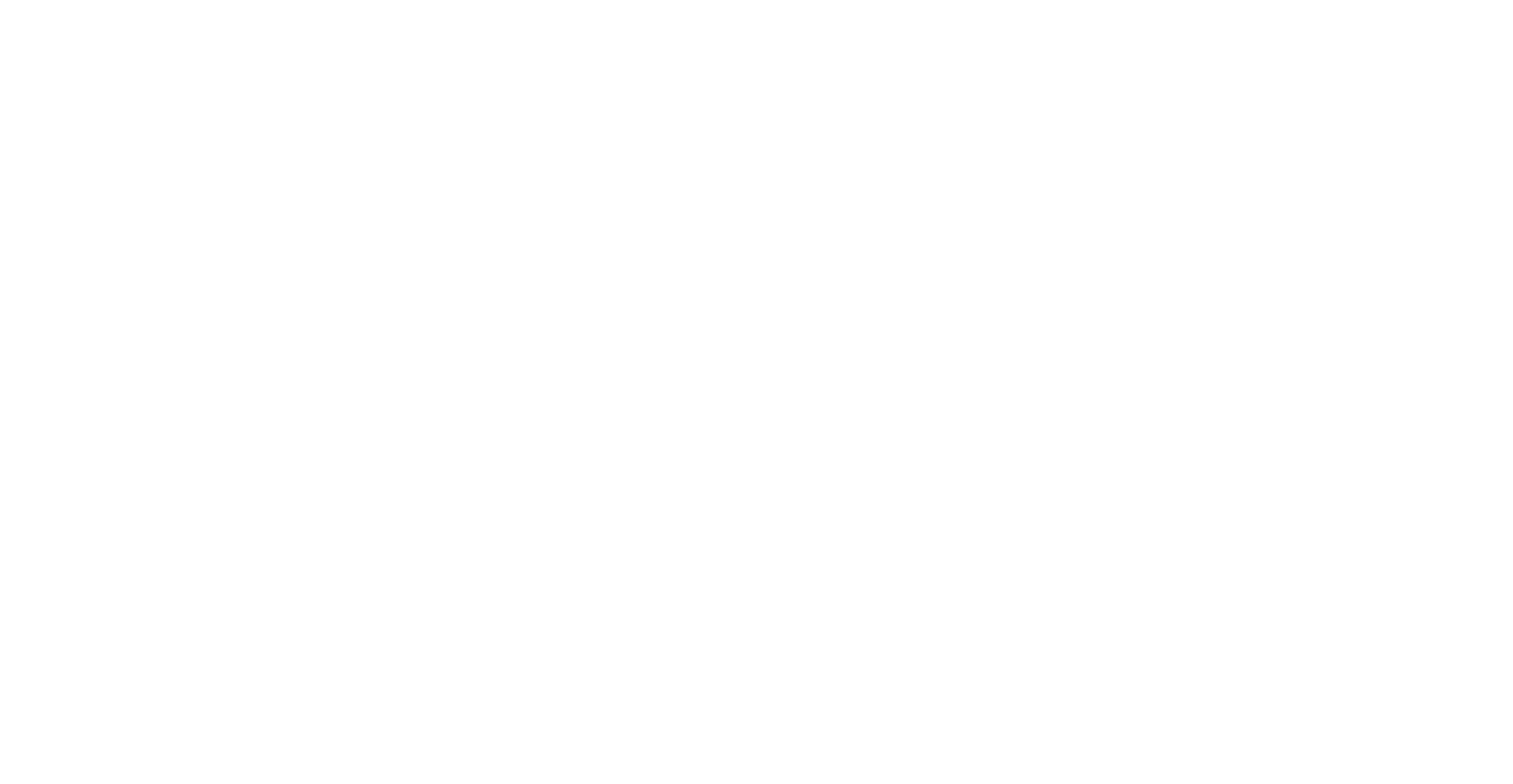
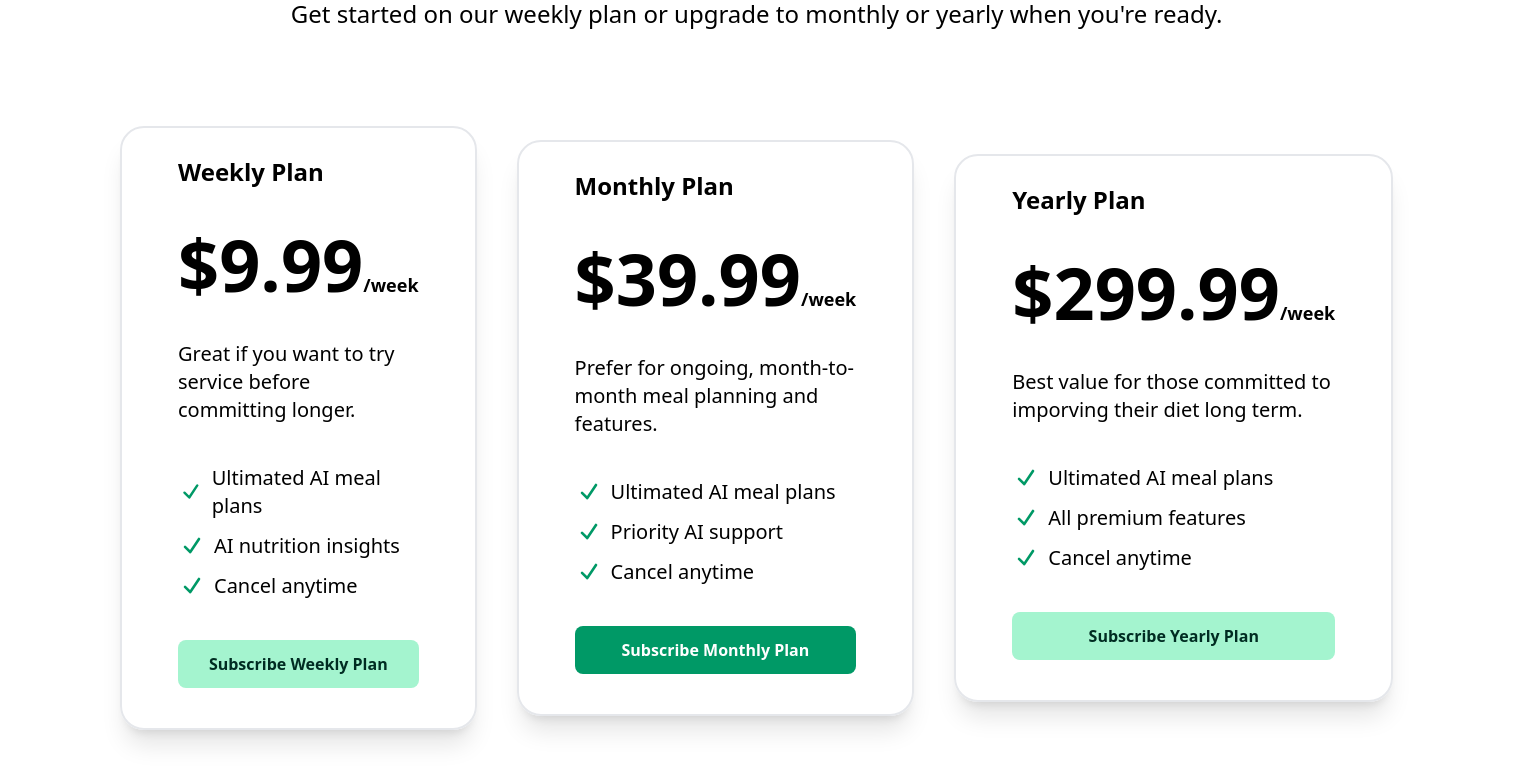
Before and after one commit to yiwenwangANU/saas_ai, a React (Vite) app: page /subscription in a window 1280 px wide. Shown: the part 238-1022 px from the top of the page, 1513 px wide, since content can reach past the window. Before the commit the page ends 800 px from the top, so only its background shows below. Built offline with nearby package versions, Linux system fonts and the light colour scheme; no server answers.

Commit message:
add content and css in subscription page and add more variant to Button component

```diff
--- a/src/pages/Subscription.tsx
+++ b/src/pages/Subscription.tsx
@@ -1,5 +1,95 @@
+import { CheckIcon } from "@heroicons/react/16/solid";
+import Button from "../ui/Button";
+
 const Subscription = () => {
-  return <div>Subscription Page</div>;
+  return (
+    <div>
+      <div className="flex flex-col gap-4 items-center mx-20 rounded-xl py-10 my-10">
+        <div className="text-6xl font-bold">Price</div>
+        <div className="text-2xl pb-20">
+          Get started on our weekly plan or upgrade to monthly or yearly when
+          you're ready.
+        </div>
+        <div className="flex flex-row gap-10 items-center px-10">
+          <div className="border-2 border-gray-200 rounded-3xl shadow-xl flex flex-col gap-10 px-14 pt-7 pb-10">
+            <div className="text-2xl font-bold">Weekly Plan</div>
+            <div>
+              <span className="text-7xl font-bold">$9.99</span>
+              <span className="font-bold text-lg">/week</span>
+            </div>
+            <div className="text-xl">
+              Great if you want to try service before committing longer.
+            </div>
+            <ul className="flex flex-col gap-3 text-xl">
+              <li className="flex items-center gap-2">
+                <CheckIcon className="w-7 text-emerald-600" />
+                Ultimated AI meal plans
+              </li>
+              <li className="flex items-center gap-2">
+                <CheckIcon className="w-7 text-emerald-600" />
+                AI nutrition insights
+              </li>
+              <li className="flex items-center gap-2">
+                <CheckIcon className="w-7 text-emerald-600" />
+                Cancel anytime
+              </li>
+            </ul>
+            <Button variant="subscribe">Subscribe Weekly Plan</Button>
+          </div>
+          <div className="border-2 border-gray-200 rounded-3xl shadow-xl flex flex-col gap-10 px-14 pt-7 pb-10">
+            <div className="text-2xl font-bold">Monthly Plan</div>
+            <div>
+              <span className="text-7xl font-bold">$39.99</span>
+              <span className="font-bold text-lg">/week</span>
+            </div>
+            <div className="text-xl">
+              Prefer for ongoing, month-to-month meal planning and features.
+            </div>
+            <ul className="flex flex-col gap-3 text-xl">
+              <li className="flex items-center gap-2">
+                <CheckIcon className="w-7 text-emerald-600" />
+                Ultimated AI meal plans
+              </li>
+              <li className="flex items-center gap-2">
+                <CheckIcon className="w-7 text-emerald-600" />
+                Priority AI support
+              </li>
+              <li className="flex items-center gap-2">
+                <CheckIcon className="w-7 text-emerald-600" />
+                Cancel anytime
+              </li>
+            </ul>
+            <Button variant="subscribeMonthly">Subscribe Monthly Plan</Button>
+          </div>
+          <div className="border-2 border-gray-200 rounded-3xl shadow-xl flex flex-col gap-10 px-14 pt-7 pb-10">
+            <div className="text-2xl font-bold">Yearly Plan</div>
+            <div>
+              <span className="text-7xl font-bold">$299.99</span>
+              <span className="font-bold text-lg">/week</span>
+            </div>
+            <div className="text-xl">
+              Best value for those committed to imporving their diet long term.
+            </div>
+            <ul className="flex flex-col gap-3 text-xl">
+              <li className="flex items-center gap-2">
+                <CheckIcon className="w-7 text-emerald-600" />
+                Ultimated AI meal plans
+              </li>
+              <li className="flex items-center gap-2">
+                <CheckIcon className="w-7 text-emerald-600" />
+                All premium features
+              </li>
+              <li className="flex items-center gap-2">
+                <CheckIcon className="w-7 text-emerald-600" />
+                Cancel anytime
+              </li>
+            </ul>
+            <Button variant="subscribe">Subscribe Yearly Plan</Button>
+          </div>
+        </div>
+      </div>
+    </div>
+  );
 };
 
 export default Subscription;
--- a/src/ui/Button.tsx
+++ b/src/ui/Button.tsx
@@ -1,7 +1,14 @@
 import { ComponentPropsWithoutRef, FC, ReactNode } from "react";
 
 type ButtonProps = {
-  variant?: "primary" | "secondary" | "login" | "signup" | "getStart";
+  variant?:
+    | "primary"
+    | "secondary"
+    | "login"
+    | "signup"
+    | "getStart"
+    | "subscribe"
+    | "subscribeMonthly";
   children: ReactNode;
 } & ComponentPropsWithoutRef<"button">;
 
@@ -32,6 +39,14 @@
       variantStyles =
         "text-emerald-500 bg-white text-lg px-5 hover:bg-gray-100";
       break;
+    case "subscribe":
+      variantStyles =
+        "py-3 bg-emerald-200 text-emerald-950 rounded hover:bg-emerald-300";
+      break;
+    case "subscribeMonthly":
+      variantStyles =
+        "py-3 bg-emerald-600 text-white rounded hover:bg-emerald-700";
+      break;
   }
 
   return (
```
